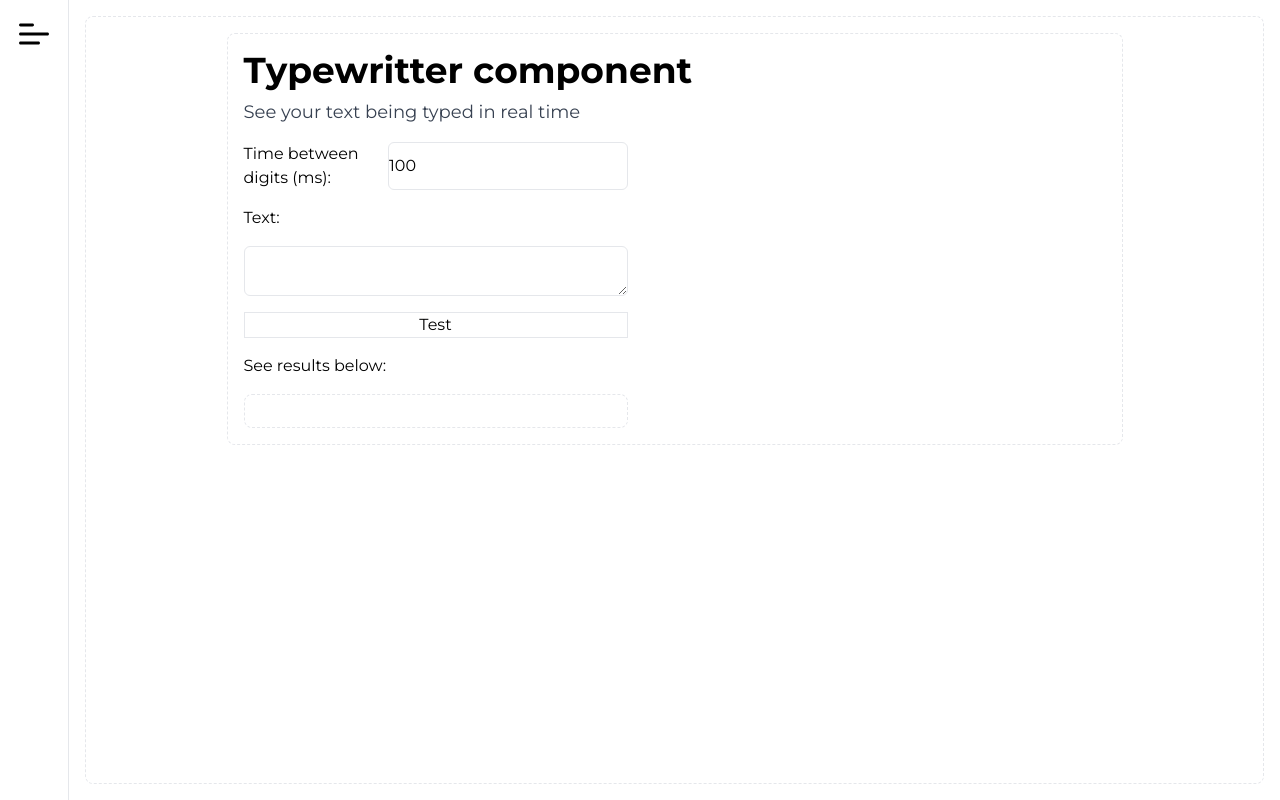
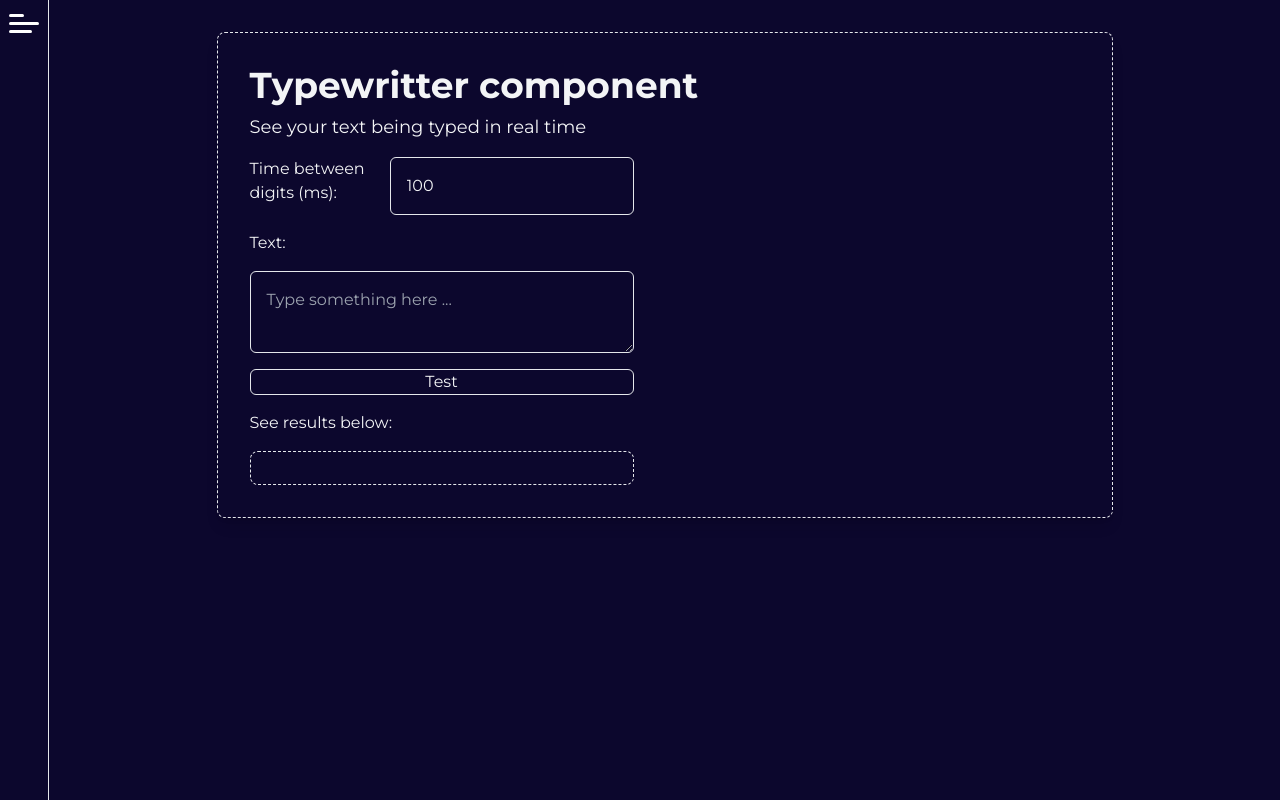
Before and after one commit to satilpereira/satilui, a Next.js app: page /typewritter in a window 1280 px wide. Built offline with nearby package versions, Linux system fonts and the light colour scheme.

Commit message:
style(minor): minor changes test on ui

```diff
--- a/app/layout.tsx
+++ b/app/layout.tsx
@@ -31,13 +31,11 @@ const Layout = ({ children }: { children: React.ReactNode }) => {
   return (
     <html lang='pt-BR' className={montserrat.className}>
       <body>
-        <main className='flex flex-row'>
+        <main className='bg-darkindigo-700 flex flex-row text-gray-100'>
           <aside className='h-screen border-r'>
             <Sidebar />
           </aside>
-          <div className='m-4 w-full rounded-lg border border-dashed p-4'>
-            {children}
-          </div>
+          <div className='m-4 w-full rounded-lg p-4'>{children}</div>
         </main>
       </body>
     </html>
--- a/app/typewritter/page.tsx
+++ b/app/typewritter/page.tsx
@@ -11,18 +11,16 @@ const page = () => {
   const [isVisible, setIsVisible] = useState(false);
 
   return (
-    <article className='mx-auto flex w-full max-w-4xl flex-col gap-4 rounded-lg border border-dashed p-4'>
+    <article className='mx-auto flex w-full max-w-4xl flex-col gap-4 rounded-lg border border-dashed p-8 shadow-lg'>
       <div className='space-y-2'>
         <h1 className='text-4xl font-bold'>Typewritter component</h1>
-        <p className='text-lg text-gray-700'>
-          See your text being typed in real time
-        </p>
+        <p className='text-lg'>See your text being typed in real time</p>
       </div>
       <form className='w-full max-w-sm space-y-4'>
         <fieldset className='flex flex-row gap-4'>
           <label htmlFor='speed'>Time between digits (ms):</label>
           <input
-            className='w-full rounded-md border'
+            className='w-full rounded-md border bg-inherit p-4'
             type='number'
             id='speed'
             name='speed'
@@ -31,16 +29,17 @@ const page = () => {
             max={1000}
             value={speed || 100}
             onChange={(e) => {
-              setSpeed((speed) => Number(e.target.value));
+              setSpeed(() => Number(e.target.value));
             }}
           />
         </fieldset>
         <fieldset className='flex flex-col gap-4'>
           <label htmlFor='speed'>Text:</label>
           <textarea
-            className='w-full rounded-md border'
+            className='w-full rounded-md border bg-inherit p-4'
             id='text'
             name='text'
+            placeholder='Type something here ...'
             value={text}
             onChange={(e) => {
               setText((text) => e.target.value);
@@ -49,7 +48,7 @@ const page = () => {
         </fieldset>
       </form>
       <button
-        className='w-full max-w-sm border'
+        className='w-full max-w-sm rounded-md border'
         onClick={() => {
           setKey({ key: Math.random() });
           setPrintedText(text);
--- a/components/Sidebar/Sidebar.tsx
+++ b/components/Sidebar/Sidebar.tsx
@@ -2,6 +2,7 @@
 
 import { CgMenuLeft } from 'react-icons/cg';
 import { useState } from 'react';
+import Link from 'next/link';
 
 const components = [{ name: 'Typewritter', href: '/typewritter' }];
 
@@ -9,38 +10,52 @@ const Sidebar = () => {
   const [open, setOpen] = useState(false);
   return (
     <nav>
-      {!open ? (
       <div
-          className='p-4 text-4xl'
+        className='float-right h-[48px] w-[48px] px-[9px] py-[14px] text-4xl'
         onClick={() => {
           setOpen((open) => !open);
         }}
       >
-          <CgMenuLeft />
+        <div
+          className={`relative transition-all ${
+            open ? 'items-end' : 'items-start'
+          } w-[30px] `}
+        >
+          <div
+            className={`absolute top-0 h-[3px] transition-all ${
+              open ? 'translate-x-[100%]' : 'translate-x-0'
+            } w-[50%] rounded-full bg-white`}
+          ></div>
+          <div
+            className={`bg- absolute top-[8px] h-[3px] w-full rounded-full bg-white`}
+          ></div>
+          <div
+            className={`absolute top-[16px] h-[3px] transition-all ${
+              open ? 'translate-x-[33%]' : 'translate-x-0'
+            } w-[75%] rounded-full bg-white`}
+          ></div>
         </div>
-      ) : (
-        <div className='w-44'>
+        {/* <CgMenuLeft /> */}
+      </div>
       <div
-            className='flex w-full justify-end p-4 text-4xl'
-            onClick={() => {
-              setOpen((open) => !open);
-            }}
+        className={`${open ? 'w-44' : 'w-0'} overflow-hidden transition-all`}
       >
-            <CgMenuLeft />
-          </div>
+        {open ? (
           <div>
             <ul>
               {Object.values(components).map((item) => {
                 return (
                   <li>
-                    <a href={item.href}>{item.name}</a>
+                    <Link key={item.name} href={item.href}>
+                      {item.name}
+                    </Link>
                   </li>
                 );
               })}
             </ul>
           </div>
+        ) : null}
       </div>
-      )}
     </nav>
   );
 };
--- a/tailwind.config.ts
+++ b/tailwind.config.ts
@@ -1,4 +1,4 @@
-import type { Config } from 'tailwindcss'
+import type { Config } from 'tailwindcss';
 
 const config: Config = {
   content: [
@@ -13,8 +13,32 @@ const config: Config = {
         'gradient-conic':
           'conic-gradient(from 180deg at 50% 50%, var(--tw-gradient-stops))',
       },
+      colors: {
+        electric: {
+          100: '#e3cffd',
+          200: '#c89ffc',
+          300: '#ac70fa',
+          400: '#9140f9',
+          500: '#7510f7',
+          600: '#5e0dc6',
+          700: '#460a94',
+          800: '#2f0663',
+          900: '#170331',
+        },
+        darkindigo: {
+          100: '#d0cedb',
+          200: '#a19db7',
+          300: '#726d93',
+          400: '#433c6f',
+          500: '#140b4b',
+          600: '#10093c',
+          700: '#0c072d',
+          800: '#08041e',
+          900: '#04020f',
+        },
+      },
     },
   },
   plugins: [],
-}
-export default config
+};
+export default config;
```
Lines whose indentation alone changed are shown as unchanged.
